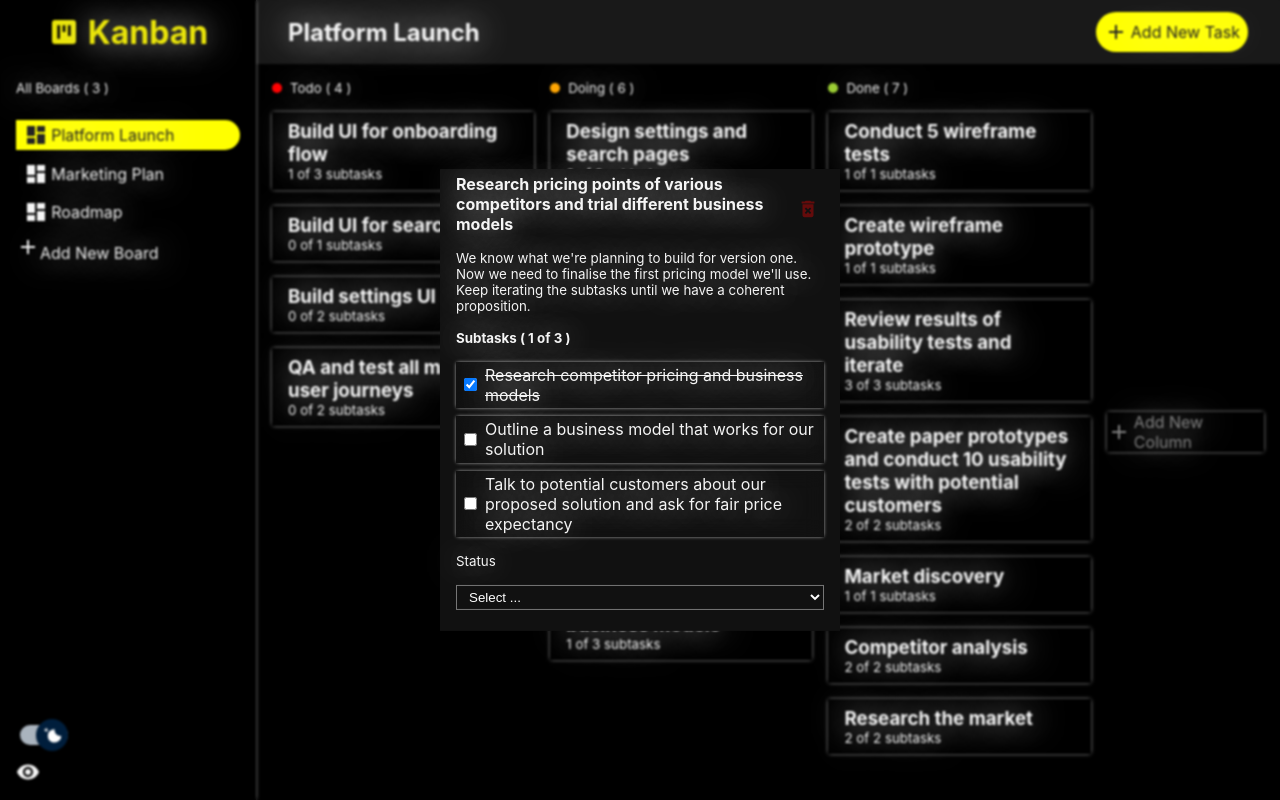
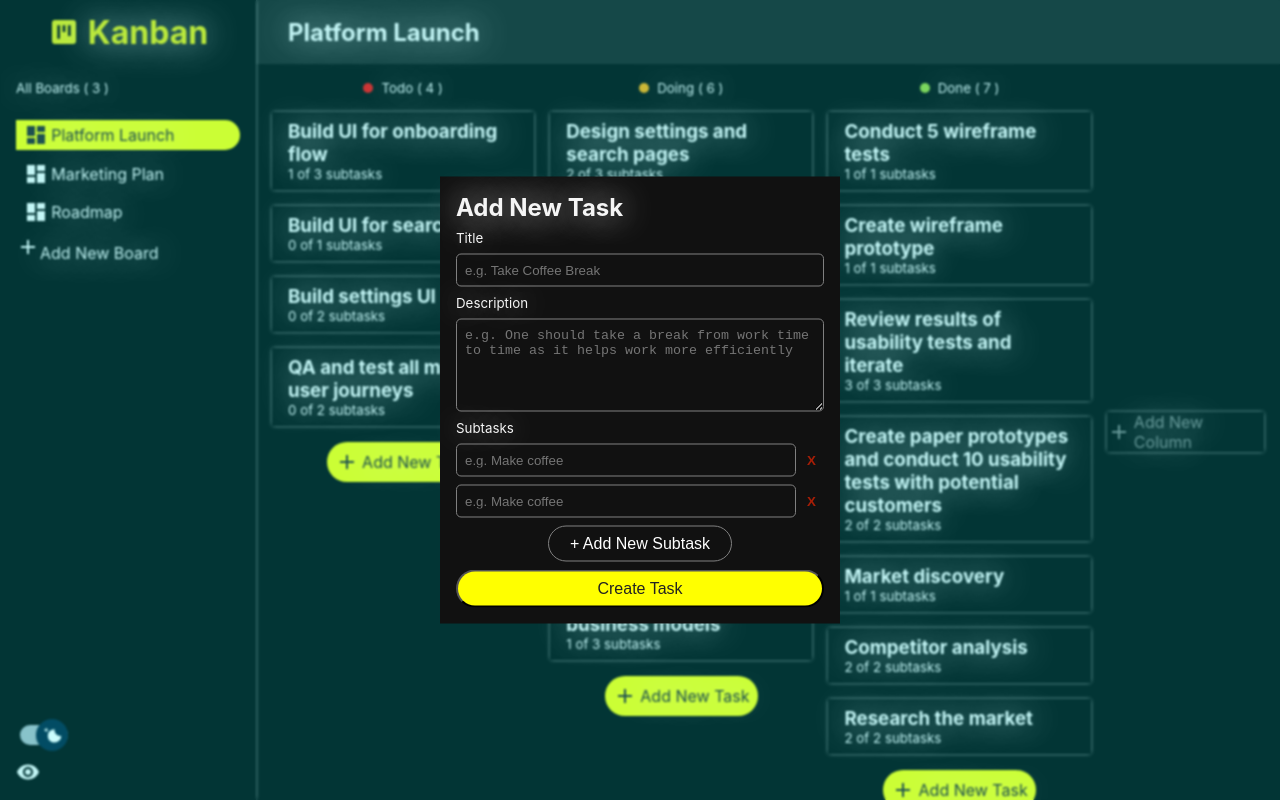
Before and after one commit to SomeshN-GitHub/Kanban-Board, a React (Create React App) app: page / in a window 1280 px wide. Both pictures are taken after a click on the element 681 px from the left and 598 px from the top of the page. Built offline with nearby package versions, Linux system fonts and the light colour scheme.

Commit message:
Add task modal ui created, functionality to implement next

```diff
--- /dev/null
+++ b/src/Components/AddTaskModal.jsx
@@ -0,0 +1,36 @@
+import React from "react";
+
+const AddTaskModal = () => {
+  return (
+    <div className="addTaskModal">
+      <h2>Add New Task</h2>
+      <small>Title</small>
+      <input
+        type="text"
+        name=""
+        id="task_title"
+        placeholder="e.g. Take Coffee Break"
+      />
+      <small>Description</small>
+      <textarea
+        name=""
+        id="task_description"
+        rows="5"
+        placeholder="e.g. One should take a break from work time to time as it helps work more efficiently"
+      ></textarea>
+      <small>Subtasks</small>
+      <div className="subtask">
+        <input type="text" placeholder="e.g. Make coffee" />
+        <button>X</button>
+      </div>
+      <div className="subtask">
+        <input type="text" placeholder="e.g. Make coffee" />
+        <button>X</button>
+      </div>
+      <button className="add_btn">+ Add New Subtask</button>
+      <button className="add_btn">Create Task</button>
+    </div>
+  );
+};
+
+export default AddTaskModal;
--- a/src/Components/Column.jsx
+++ b/src/Components/Column.jsx
@@ -1,14 +1,19 @@
 import React from "react";
 import Task from "./Task";
-
+import AddIcon from "@mui/icons-material/Add";
 
 const Column = (props) => {
-  let {name , tasks} = props.column;
+  let { name, tasks } = props.column;
   const boardColors = {
-    "Todo" : "red",
-    "Doing" : "orange",
-    "Done" : "yellowgreen",
-  }
+    Todo: "red",
+    Doing: "orange",
+    Done: "yellowgreen",
+  };
+
+  const addTaskToCurrentBoard = () => {
+    console.log("add task clicked");
+  };
+
   return (
     <div className="board">
       <div className="board_title">
@@ -20,12 +25,12 @@ const Column = (props) => {
           {name} <span>( {tasks.length} )</span>
         </small>
       </div>
-      {tasks.map((task, index)=>{
-        return (
-          <Task task ={task} key={index}/>
-        )
+      {tasks.map((task, index) => {
+        return <Task task={task} key={index} />;
       })}
-
+      <div className="add_btn" onClick={addTaskToCurrentBoard}>
+        <AddIcon /> Add New Task
+      </div>
     </div>
   );
 };
--- a/src/Components/Modal.jsx
+++ b/src/Components/Modal.jsx
@@ -1,17 +1,21 @@
 import { useRef, useEffect } from "react";
 import TaskDetailedModal from "./TaskDetailedModal";
 import { useCustomUseContext } from "../ContextProvider";
+import DropdownMenu from "./DropdownMenu";
+import AddTaskModal from "./AddTaskModal";
 
 const Modal = () => {
   const taskRef = useRef();
-  const {currentTask,setModalVisible } = useCustomUseContext();
+  const { currentTask, setModalVisible } = useCustomUseContext();
   function handleOutsideClick(e) {
-    console.log(taskRef.current?.contains(e.target));
+    // console.log(taskRef.current?.contains(e.target));
     if (!taskRef.current?.contains(e.target)) setModalVisible(false);
   }
 
   useEffect(() => {
-    document.querySelector(".modal_bg").addEventListener("click", handleOutsideClick);
+    document
+      .querySelector(".modal_bg")
+      .addEventListener("click", handleOutsideClick);
     return () => {
       console.log("modal unmounted");
       // document.querySelector(".modal_bg").removeEventListener("click", handleOutsideClick);
@@ -22,7 +26,8 @@ const Modal = () => {
     <>
       <div className="modal_bg"></div>
       <div className="modal" id="modal" ref={taskRef}>
-        <TaskDetailedModal  />
+        {/* <TaskDetailedModal  /> */}
+        <AddTaskModal />
       </div>
     </>
   );
--- a/src/Components/Navbar.jsx
+++ b/src/Components/Navbar.jsx
@@ -6,18 +6,18 @@ import { useCustomUseContext } from "../ContextProvider";
 const Navbar = () => {
   let { boardActive } = useCustomUseContext();
 
-  const addTaskToCurrentBoard = () => {
-    console.log("add task clicked");
-  };
+  // const addTaskToCurrentBoard = () => {
+  //   console.log("add task clicked");
+  // };
 
   return (
     <div className="navbar">
       <div className="nav_right">
         <h2 className="borad_name_at_nab">{boardActive.name}</h2>
         <div className="nav_inner_right">
-          <div className="add_btn" onClick={addTaskToCurrentBoard}>
+          {/* <div className="add_btn" onClick={addTaskToCurrentBoard}>
             <AddIcon /> Add New Task
-          </div>
+          </div> */}
         </div>
       </div>
     </div>
--- a/src/Styles/App.scss
+++ b/src/Styles/App.scss
@@ -12,6 +12,16 @@
   background-color: $dark-bg;
 }
 svg:hover{
+  cursor: pointer;
+}
+
+.add_btn {
+  @include row-flex-justify-space-between;
+  @include icon_button;
+  background-color: yellow;
+  color: $dark-text;
+  padding: 0.5rem;
+  border-radius: 40px;
   cursor: pointer;
 }
 
@@ -44,6 +54,7 @@ svg:hover{
       flex: 1;
       min-width: 250px;
       @include column-flex-align-flex-start;
+      @include flex-all-center;
       justify-content: flex-start;
       gap: 1rem;
 
@@ -189,6 +200,7 @@ svg:hover{
   height: 100vh;
   width: 100vw;
   backdrop-filter: blur(1px);
+  background-color: rgba(10, 247, 247, 0.212);
 
 }
 .modal {
@@ -264,6 +276,59 @@ svg:hover{
   }
 }
 
+.addTaskModal{
+  @include column-flex-align-flex-start;
+  padding: 1rem;
+  background-color: #111;
+  width: 100%;
+  gap: 0.5rem;
+  *{
+    width: 100%;
+    align-content: stretch ;
+    }
+  input, textarea{
+    background-color: transparent;
+    padding: 0.5rem;
+    border-radius: 5px;
+    color: white;
+    outline: none;
+    border: 1px solid gray;
+
+    &:focus{
+      border: 1px solid yellow;
+
+    }
+  }
+  button{
+    @include flex-all-center;
+  }
+
+  .subtask{
+    @include flex-all-center;
+    gap: 0.2rem;
+    button{
+      max-width: fit-content;
+      padding: 0.5rem;
+      background-color: transparent;
+      color: rgba(255, 38, 0, 0.63);
+      border: transparent;
+      font-weight: 800;
+      &:hover{
+        color: rgba(255, 38, 0, 1 );
+      cursor: pointer;
+      transform: scale(1.2);
+    }
+    }
+  }
+  .subtask ~ button:first-of-type{
+    background-color: transparent;
+    width: 50%;
+    margin: auto;
+    color: white;
+    border: 1px solid gray;
+  }
+}
+
 
 // utility class
 .hide{
```
